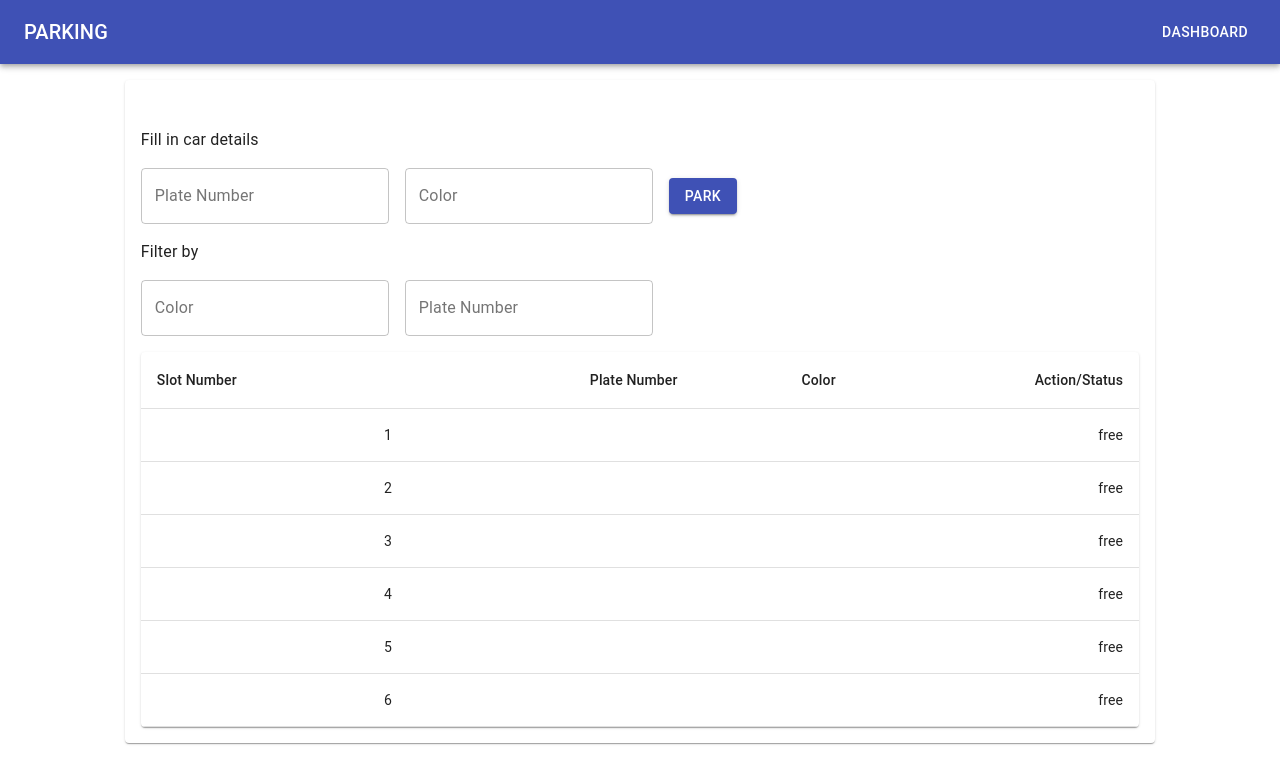
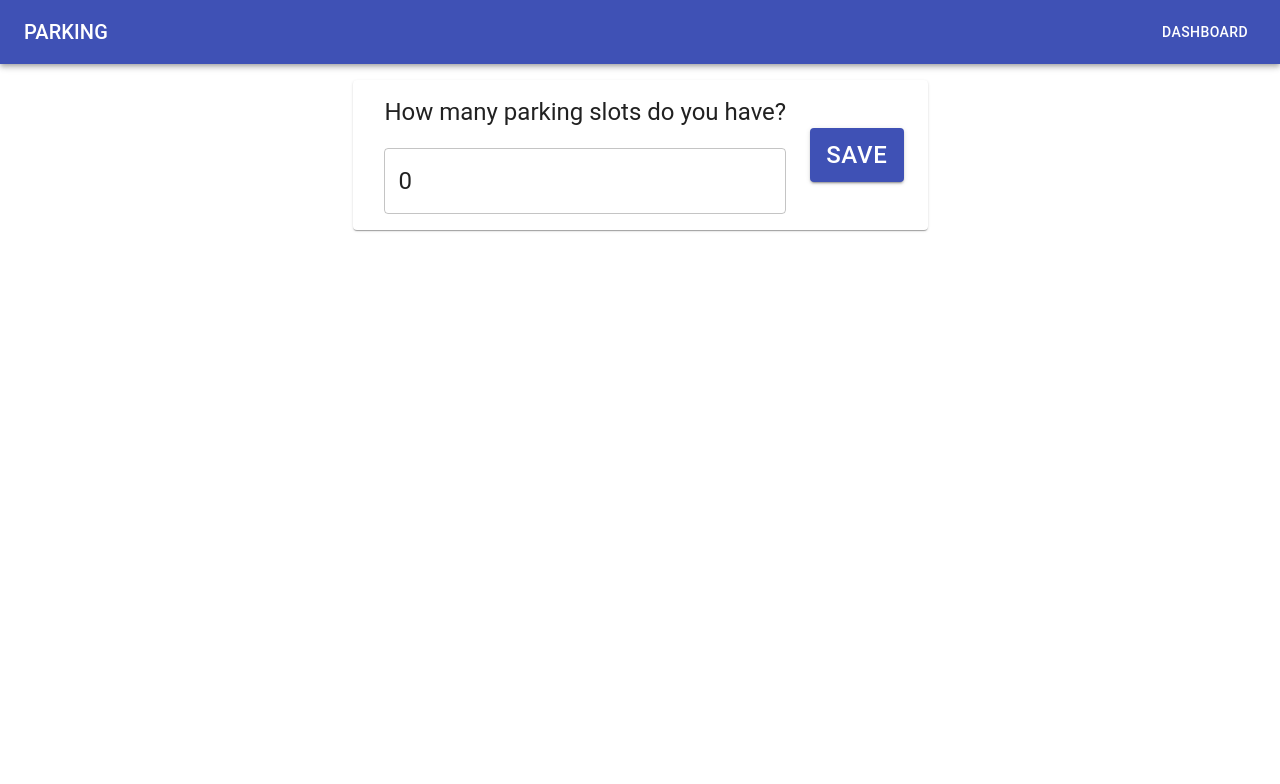
Before and after one commit to roandayne/parking, a React (Create React App) app: page / in a window 1280 px wide. Shown: the top 784 px of the page. Built offline with nearby package versions, Linux system fonts and the light colour scheme.

Commit message:
fix alignment, delete unnecessary code, add save slot functionality

```diff
--- a/src/components/Dashboard.js
+++ b/src/components/Dashboard.js
@@ -8,17 +8,19 @@ import TableComponent from './Table'
 import Filter from './Filter'
 import Notification from './Notification'
 
+import { FREE_STATUS, OCCUPIED_STATUS, NOT_FOUND_STATUS } from '../constants'
+
 let filterValueColor
 let filterValuePlateNumber
 const rawRows = []
 const defaultValue = {
   plateNumber: '',
   color: '',
-  status: 'free',
+  status: FREE_STATUS,
 }
 
 function createData(slot) {
-  return { slot, status: 'free', plateNumber: '', color: '' }
+  return { slot, status: FREE_STATUS, plateNumber: '', color: '' }
 }
 
 function addRow(slots) {
@@ -32,8 +34,8 @@ function addRow(slots) {
 function Dashboard() {
   const classes = useStyles()
 
-  const [slots, setSlots] = useState(6)
-  const [hasSavedSlots, setHasSavedSlots] = useState(true)
+  const [slots, setSlots] = useState(0)
+  const [hasSavedSlots, setHasSavedSlots] = useState(false)
   const [rows, setRows] = useState([])
   const [details, setDetails] = useState(defaultValue)
   const [filteredRows, setFilteredRows] = useState([])
@@ -49,24 +51,35 @@ function Dashboard() {
   }
 
   const updateSlots = (e) => {
+    e.preventDefault()
+
     setSlots(e.target.value)
-    setHasSavedSlots(true)
+  }
+
+  const saveSlots = (e) => {
+    e.preventDefault()
+
+    if (slots) {
+      setHasSavedSlots(true)
+    }
   }
 
   const park = (e) => {
     e.preventDefault()
     setIsOpen(true)
 
-    if (!rows.some((row) => row.status === 'free')) {
+    if (!rows.some((row) => row.status === FREE_STATUS)) {
       setMessage('Sorry, parking lot is full')
       setIsSuccess(false)
       return
     }
 
-    setDetails({ plateNumber: '', color: '', status: 'free' })
+    setDetails({ plateNumber: '', color: '', status: FREE_STATUS })
 
     const freeParkingSlots = rows.filter((row) => {
-      return row.status === 'free' && row.plateNumber === '' && row.color === ''
+      return (
+        row.status === FREE_STATUS && row.plateNumber === '' && row.color === ''
+      )
     })
 
     const leastSlotNumber = Math.min.apply(
@@ -81,7 +94,7 @@ function Dashboard() {
     const newParkedCar = {
       slot: rows[index].slot,
       ...details,
-      status: 'occupied',
+      status: OCCUPIED_STATUS,
     }
     rowsCopy.splice(index, 1, newParkedCar)
 
@@ -103,6 +116,7 @@ function Dashboard() {
     setMessage(car.plateNumber + ' has left the parking lot.')
     setIsOpen(true)
     setRows(rowsCopy)
+    setIsFiltered(false)
   }
 
   const filter = (e) => {
@@ -110,8 +124,7 @@ function Dashboard() {
 
     let filteredRows
 
-    const rowsCopy = [...rows]
-    const lowerCaseRows = rowsCopy.map((row) => {
+    const lowerCaseRows = rows.map((row) => {
       row[e.target.name] = row[e.target.name].toLowerCase()
       return row
     })
@@ -129,8 +142,6 @@ function Dashboard() {
     }
 
     if (filterValueColor && filterValuePlateNumber) {
-      console.log('lowerCaseRows', lowerCaseRows)
-
       filteredRows = lowerCaseRows.filter((row) => {
         return (
           row.color.includes(filterValueColor.toLowerCase()) &&
@@ -143,6 +154,21 @@ function Dashboard() {
       )
     }
 
+    if (filteredRows.length === 0) {
+      filteredRows = [
+        {
+          slot: 0,
+          status: NOT_FOUND_STATUS,
+          plateNumber: '',
+          color: '',
+        },
+      ]
+
+      setIsSuccess(false)
+      setIsOpen(true)
+      setMessage('Sorry, ' + e.target.value + ' not found')
+    }
+
     setIsFiltered(true)
     setFilteredRows(filteredRows)
   }
@@ -151,14 +177,6 @@ function Dashboard() {
 
   useEffect(() => {
     setRows(addRow(slots))
-    // setRows([
-    //   { slot: 1, status: 'occupied', plateNumber: 'ABC-1234', color: 'white' },
-    //   { slot: 2, status: 'occupied', plateNumber: 'ABC-9999', color: 'white' },
-    //   { slot: 3, status: 'occupied', plateNumber: 'ABC-0001', color: 'black' },
-    //   { slot: 4, status: 'occupied', plateNumber: 'SNC-1234', color: 'white' },
-    //   { slot: 5, status: 'occupied', plateNumber: 'ABC-2701', color: 'blue' },
-    //   { slot: 6, status: 'occupied', plateNumber: 'ABC-3141', color: 'black' },
-    // ])
   }, [slots])
 
   return (
@@ -167,9 +185,13 @@ function Dashboard() {
         isOpen={isOpen}
         message={message}
         closeNotification={closeNotification}
-      ></Notification>
+      />
       {!hasSavedSlots ? (
-        <SlotsInput slots={slots} updateSlots={updateSlots}></SlotsInput>
+        <SlotsInput
+          slots={slots}
+          updateSlots={updateSlots}
+          saveSlots={saveSlots}
+        />
       ) : (
         <Card className={classes.parkingCardRoot}>
           <CardContent className={classes.parkingCardContent}>
@@ -178,14 +200,12 @@ function Dashboard() {
               details={details}
               updateCarDetails={updateCarDetails}
               isSuccess={isSuccess}
-            ></ParkingInput>
-            <Filter
-              filter={filter}
-            ></Filter>
+            />
+            <Filter filter={filter} />
             <TableComponent
               rows={isFiltered ? filteredRows : rows}
               leave={leave}
-            ></TableComponent>
+            />
           </CardContent>
         </Card>
       )}
--- a/src/components/Notification.js
+++ b/src/components/Notification.js
@@ -9,7 +9,10 @@ function Alert(props) {
 function Notification({ message, closeNotification, isOpen, isSuccess }) {
   return (
     <Snackbar open={isOpen} autoHideDuration={6000} onClick={closeNotification}>
-      <Alert onClose={closeNotification} severity='success'>
+      <Alert
+        onClose={closeNotification}
+        severity={isSuccess ? 'success' : 'error'}
+      >
         {message}
       </Alert>
     </Snackbar>
--- a/src/components/SlotsInput.js
+++ b/src/components/SlotsInput.js
@@ -11,7 +11,7 @@ import {
 } from '@material-ui/core'
 import { useStyles } from '../style'
 
-function SlotsInput({ slots, updateSlots }) {
+function SlotsInput({ slots, updateSlots, saveSlots }) {
   const classes = useStyles()
 
   return (
@@ -34,6 +34,7 @@ function SlotsInput({ slots, updateSlots }) {
           className={classes.cardButton}
           variant='contained'
           color='primary'
+          onClick={saveSlots}
         >
           SAVE
         </Button>
--- a/src/components/Table.js
+++ b/src/components/Table.js
@@ -1,4 +1,5 @@
 import React from 'react'
+import { useStyles } from '../style'
 
 import {
   Button,
@@ -9,8 +10,10 @@ import {
   TableHead,
   TableRow,
   Paper,
+  Typography,
 } from '@material-ui/core'
-import { useStyles } from '../style'
+
+import { FREE_STATUS, OCCUPIED_STATUS, NOT_FOUND_STATUS } from '../constants'
 
 function TableComponent({ rows, leave }) {
   const classes = useStyles()
@@ -20,24 +23,47 @@ function TableComponent({ rows, leave }) {
       <Table className={classes.table} aria-label='simple table'>
         <TableHead>
           <TableRow>
-            <TableCell>Slot Number</TableCell>
-            <TableCell align='right'>Plate Number</TableCell>
-            <TableCell align='right'>Color</TableCell>
-            <TableCell align='right'>Action/Status</TableCell>
+            <TableCell className={classes.alignCenter}>Slot Number</TableCell>
+            <TableCell className={classes.alignCenter} align='right'>
+              Plate Number
+            </TableCell>
+            <TableCell className={classes.alignCenter} align='right'>
+              Color
+            </TableCell>
+            <TableCell className={classes.alignCenter} align='right'>
+              Action/Status
+            </TableCell>
           </TableRow>
         </TableHead>
         <TableBody>
           {rows.map((row, index) => (
             <TableRow key={index}>
-              <TableCell align='right'>{row.slot}</TableCell>
-              <TableCell align='right' style={{ textTransform: 'uppercase' }}>
+              <TableCell className={classes.alignCenter} align='right'>
+                {row.slot}
+              </TableCell>
+              <TableCell
+                className={classes.alignCenter}
+                align='right'
+                style={{ textTransform: 'uppercase' }}
+              >
                 {row.plateNumber}
               </TableCell>
-              <TableCell align='right' style={{ textTransform: 'uppercase' }}>
+              <TableCell
+                className={classes.alignCenter}
+                align='right'
+                style={{ textTransform: 'uppercase' }}
+              >
                 {row.color}
               </TableCell>
-              <TableCell align='right'>
-                {row.status !== 'free' ? (
+              <TableCell
+                className={classes.alignCenter}
+                align='right'
+                style={{ textTransform: 'uppercase' }}
+              >
+                {row.status === FREE_STATUS ||
+                row.status === NOT_FOUND_STATUS ? (
+                  row.status
+                ) : (
                   <Button
                     color='secondary'
                     variant='contained'
@@ -49,8 +75,6 @@ function TableComponent({ rows, leave }) {
                   >
                     Leave
                   </Button>
-                ) : (
-                  row.status
                 )}
               </TableCell>
             </TableRow>
--- /dev/null
+++ b/src/constants.js
@@ -0,0 +1,3 @@
+export const FREE_STATUS = 'free'
+export const OCCUPIED_STATUS = 'occupied'
+export const NOT_FOUND_STATUS = 'not found'
--- a/src/style.js
+++ b/src/style.js
@@ -46,7 +46,7 @@ export const useStyles = makeStyles((theme) => ({
     flexDirection: 'column',
   },
   parkingCardContent: {
-    padding: '1rem 0 0 0 !important',
+    padding: '0 0 0 0 !important',
   },
   table: {
     minWidth: 650,
@@ -72,4 +72,7 @@ export const useStyles = makeStyles((theme) => ({
       },
     },
   },
+  alignCenter: {
+    textAlign: 'center',
+  },
 }))
```
Also changed, not shown: src/components/Filter.js (+1 -7 lines).
